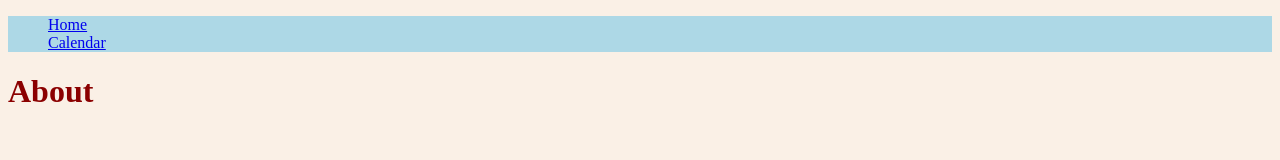
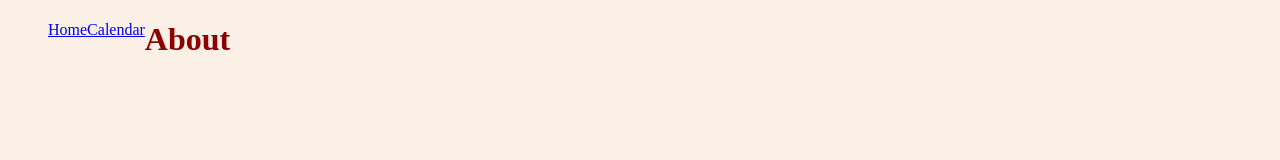
Before and after one commit to clairechih3/tofuchih3.github.io, a plain HTML site: page about.html in a window 1280 px wide. Drawn offline with Linux system fonts and the light colour scheme.

Commit message:
update style.css

```diff
--- a/style.css
+++ b/style.css
@@ -18,3 +18,6 @@ h1{
 ul{
     list-style-type:none;
 }
+li{
+    float:left;
+}
```
